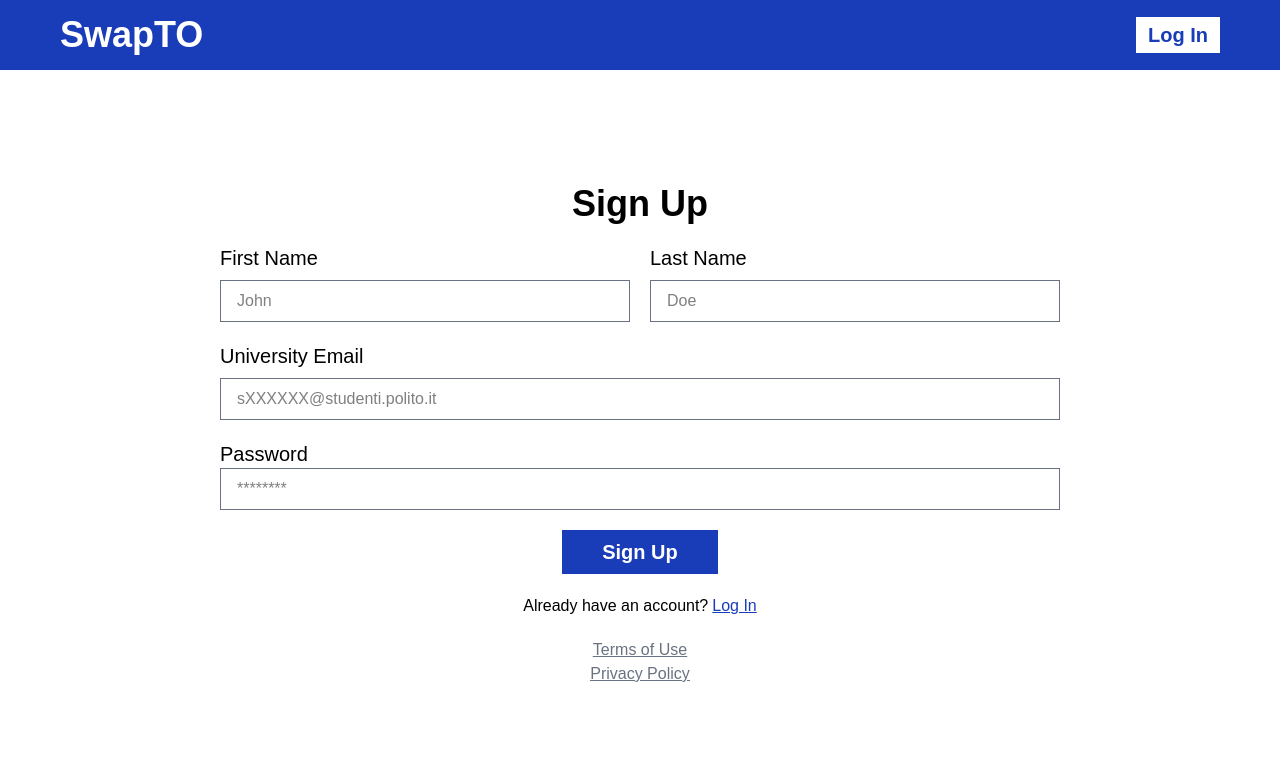
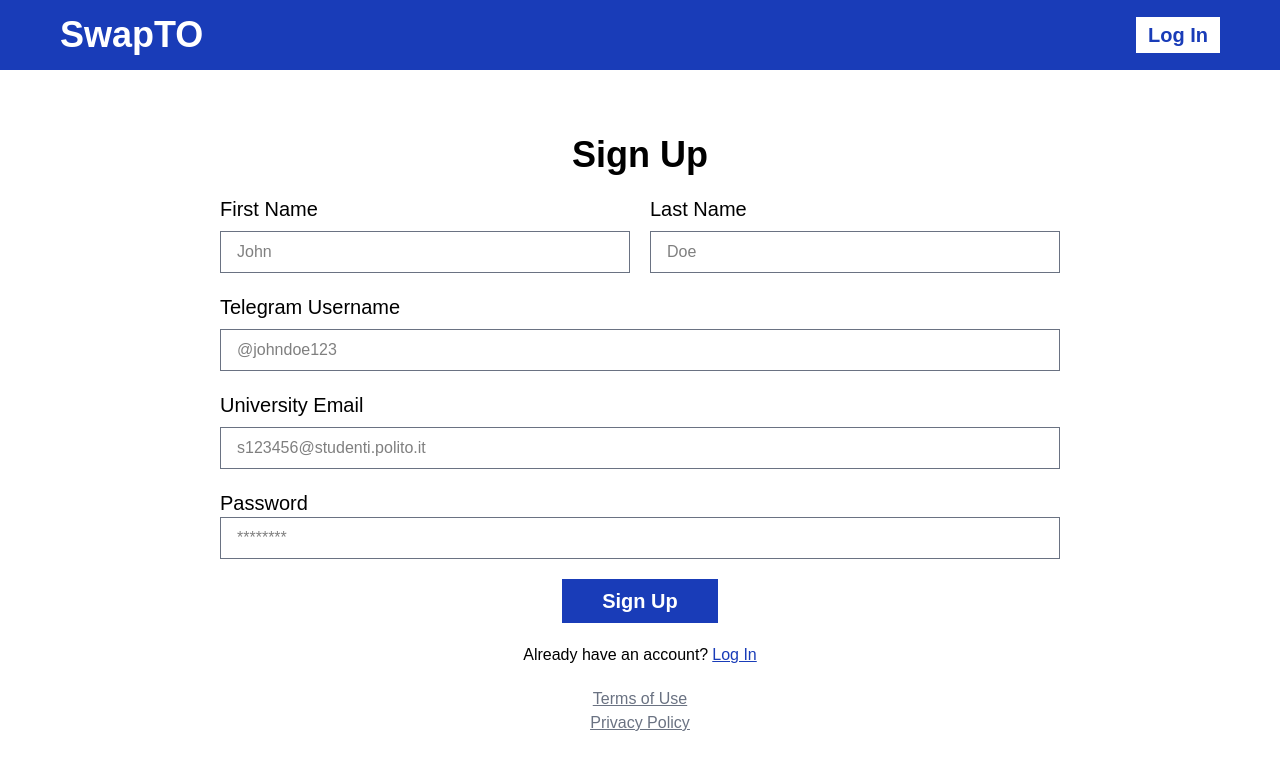
Before and after one commit to AbdelrahmanEhab/SwapIt, a React (Vite) app in the folder client/: page /signup in a window 1280 px wide. Shown: the top 770 px of the page. Built offline with nearby package versions, Linux system fonts and the light colour scheme.

Commit message:
adding telegram user input

```diff
--- a/client/src/components/LoginForm.tsx
+++ b/client/src/components/LoginForm.tsx
@@ -1,6 +1,7 @@
 import { Link } from "react-router-dom"
 
 function LoginForm() {
+
     return (
         <>
             <div className="flex justify-center items-center grow">
@@ -8,14 +9,16 @@ function LoginForm() {
                     <h1 className="text-4xl font-bold">Login</h1>
                     <div className="flex flex-col items-start gap-2 w-full">
                         <label htmlFor="email" className=" text-xl">University Email</label>
-                        <input type="email" name="email" placeholder="sXXXXXX@studenti.polito.it" className="border-1 border-gray-500 px-4 py-2 w-full" autoComplete="off"/>
+                        <input type="email" name="email" placeholder="s123456@studenti.polito.it" className="border-1 border-gray-500 px-4 py-2 w-full" autoComplete="off"/>
                     </div>
                     <div className="flex flex-col items-start w-full">
                         <label htmlFor="password" className="text-xl">Password</label>
                         <input type="password" name="password" placeholder="********" className="border-1 border-gray-500 px-4 py-2 w-full" autoComplete="off"/>
                         <Link to={''} className="mt-3 underline text-blue-800">Forgot Password?</Link>
                     </div>
-                    <button className="bg-blue-800 text-white px-10 py-2 hover:scale-110 hover:bg-white hover:text-blue-800 hover:outline-1 hover:outline-blue-800 duration-200 text-xl font-bold cursor-pointer">Log In</button>
+                    <button className="bg-blue-800 text-white px-10 py-2 hover:scale-110 hover:bg-white hover:text-blue-800 hover:outline-1 hover:outline-blue-800 duration-200 text-xl font-bold cursor-pointer">
+                       Log In
+                    </button>
                     <div className="flex flex-col justify-between items-center gap-5">
                         <div className="flex sm:flex-row flex-col items-center justify-center gap-1">
                             <p>Don't have an account?</p>
--- a/client/src/components/SignUpForm.tsx
+++ b/client/src/components/SignUpForm.tsx
@@ -19,8 +19,12 @@ function SignUpForm() {
                         </div>
                     </div>
                     <div className="flex flex-col items-start gap-2 w-full">
+                        <label htmlFor="telegram" className=" text-xl">Telegram Username</label>
+                        <input type="text" name="telegram" placeholder="@johndoe123" className="border-1 border-gray-500 px-4 py-2 w-full" autoComplete="off"/>
+                    </div>
+                    <div className="flex flex-col items-start gap-2 w-full">
                         <label htmlFor="email" className=" text-xl">University Email</label>
-                        <input type="email" name="email" placeholder="sXXXXXX@studenti.polito.it" className="border-1 border-gray-500 px-4 py-2 w-full" autoComplete="off"/>
+                        <input type="email" name="email" placeholder="s123456@studenti.polito.it" className="border-1 border-gray-500 px-4 py-2 w-full" autoComplete="off"/>
                     </div>
                     <div className="flex flex-col items-start w-full">
                         <label htmlFor="" className="text-xl">Password</label>
```
